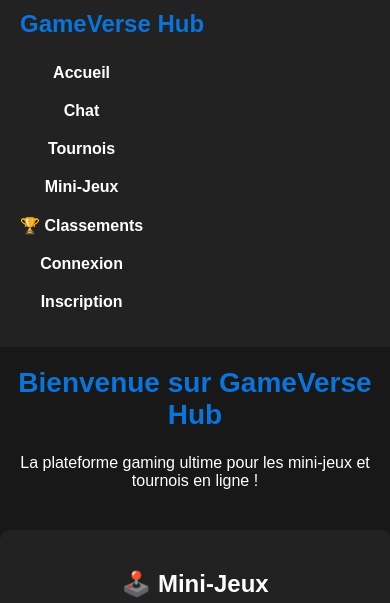
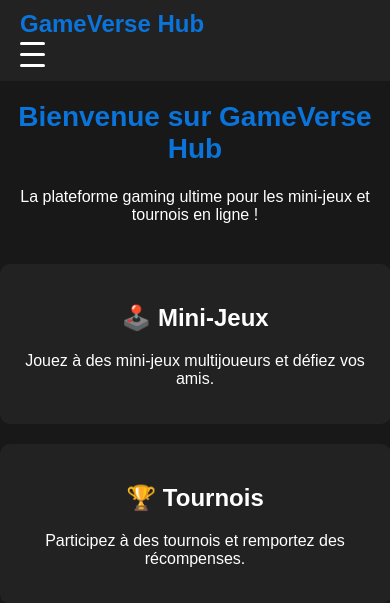
Before and after one commit to Zzedar/gameverse-hub, a PHP site: page / in a window 390 px wide. Shown: the top 603 px of the page. Run offline with PHP 8.4, Linux system fonts and the light colour scheme.

Commit message:
responsiv design test

```diff
--- a/css/style.css
+++ b/css/style.css
@@ -232,20 +232,47 @@ h1 {
     transform: scale(1.05);
 }
 
-/* Responsive Design */
+/* Hamburger menu */
+.menu-toggle {
+    display: none;
+    flex-direction: column;
+    cursor: pointer;
+}
+
+.menu-toggle span {
+    height: 3px;
+    background: white;
+    margin: 4px 0;
+    width: 25px;
+    border-radius: 2px;
+}
+
+/* Responsive Design + Hamburger */
 @media screen and (max-width: 768px) {
     header {
         flex-direction: column;
         align-items: flex-start;
     }
 
+    .menu-toggle {
+        display: flex;
+    }
+
     nav ul {
+        display: none;
         flex-direction: column;
         width: 100%;
+        margin-top: 10px;
         padding: 0;
     }
 
+    nav ul.show {
+        display: flex;
+    }
+
     nav ul li {
+        text-align: left;
+        padding-left: 20px;
         margin: 10px 0;
     }
 
--- a/index.php
+++ b/index.php
@@ -14,6 +14,11 @@ session_start();
 
 <header>
     <div class="logo">GameVerse Hub</div>
+    <div class="menu-toggle" onclick="toggleMenu()">
+        <span></span>
+        <span></span>
+        <span></span>
+    </div>
     <nav>
         <ul>
             <li><a href="index.php">Accueil</a></li>
@@ -72,5 +77,14 @@ session_start();
     <p>&copy; 2025 GameVerse Hub - Tous droits réservés</p>
 </footer>
 
+<script>
+    function toggleMenu() {
+        const nav = document.querySelector("nav ul");
+        nav.classList.toggle("show");
+    }
+</script>
+
+
+
 </body>
 </html>
```
